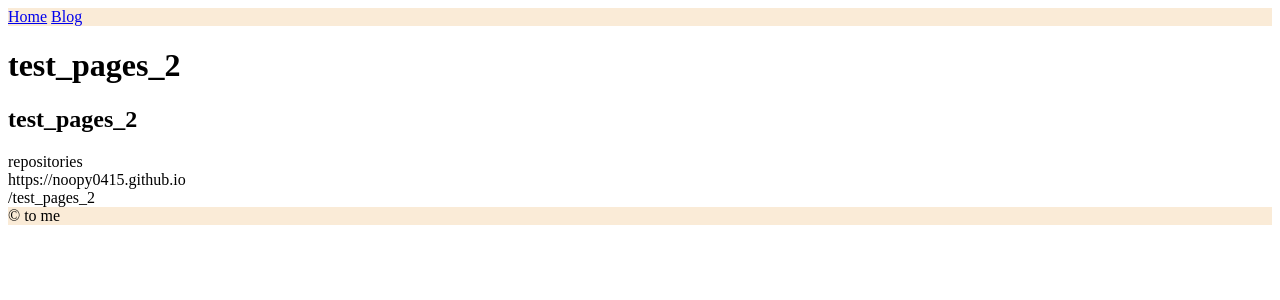
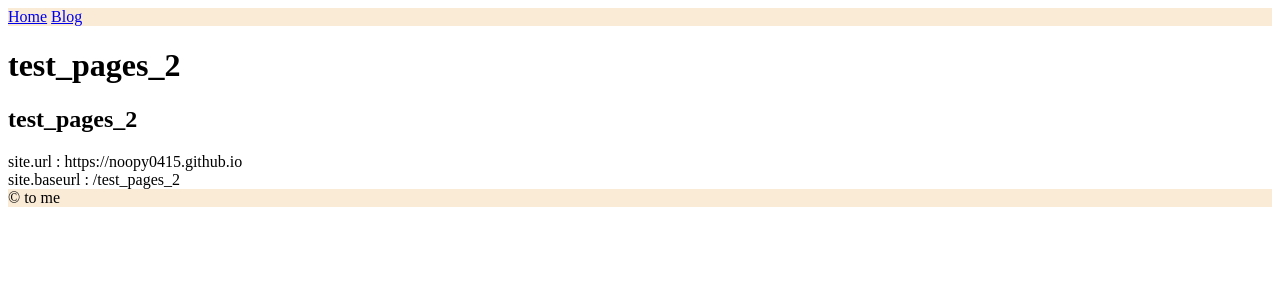
Before and after one commit to noopy0415/test_pages_2, a Jekyll site: the page built from README.md, in a window 1280 px wide. Shown: the top 300 px of the page. Built offline with Jekyll 4.4.1, drawn with Linux system fonts in a browser that asks for light colours; our own code applies the rules of GitHub Pages for plain Markdown files.

Commit message:
20230215-100627

```diff
--- a/_layouts/default.html
+++ b/_layouts/default.html
@@ -3,7 +3,7 @@
 <head>
     <meta charset="utf-8">
     <title>{{ page.title }}</title>
-    <link rel="stylesheet" href="/test_pages_2/css/style.css">
+    <link rel="stylesheet" href="{{ site.baseurl }}/css/style.css">
 </head>
 <body>
     <nav>
@@ -14,9 +14,9 @@
     <section>
         {{ content }}
 
-        repositories<br>
-
+        site.url :
         {{ site.url }}<br><!-- _config.yml のurlの値 -->
+        site.baseurl :
         {{ site.baseurl }}<br><!-- _config.yml のbaseurlの値 -->
     </section>
     <footer>
```
